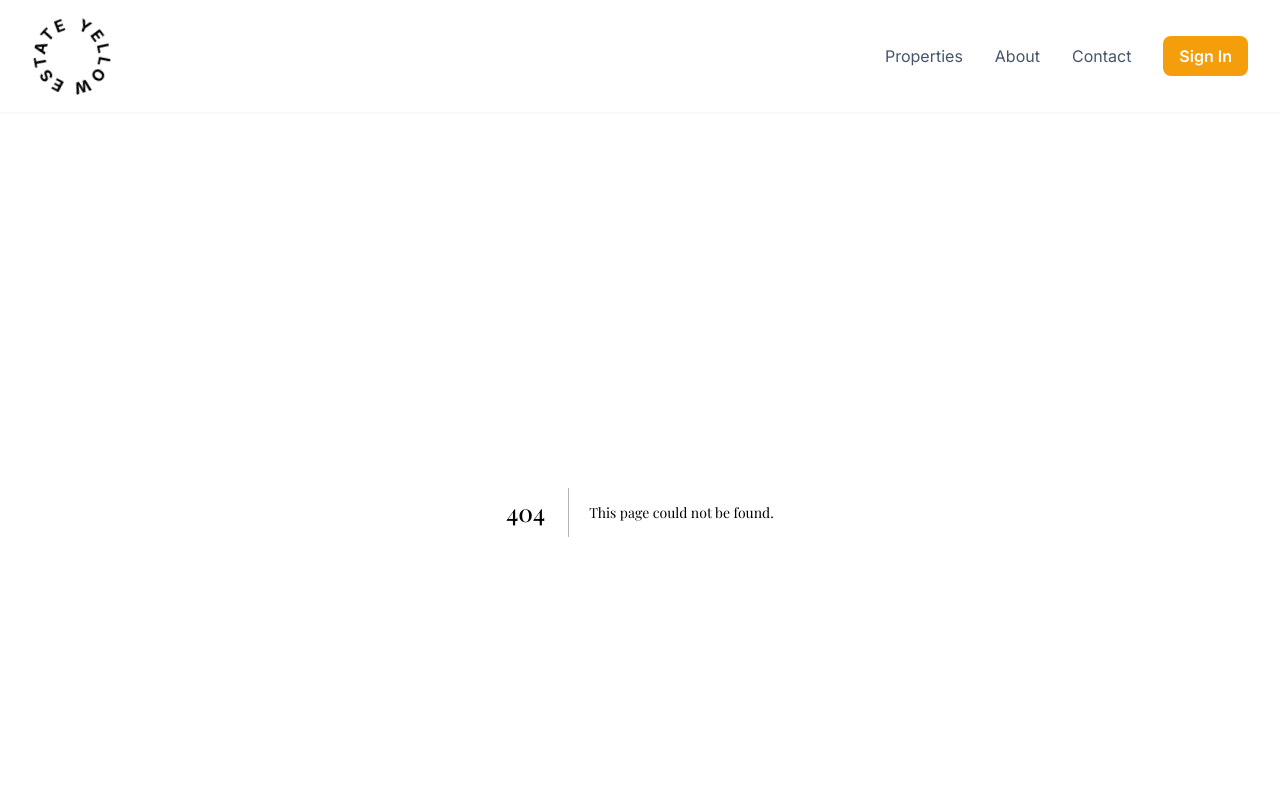
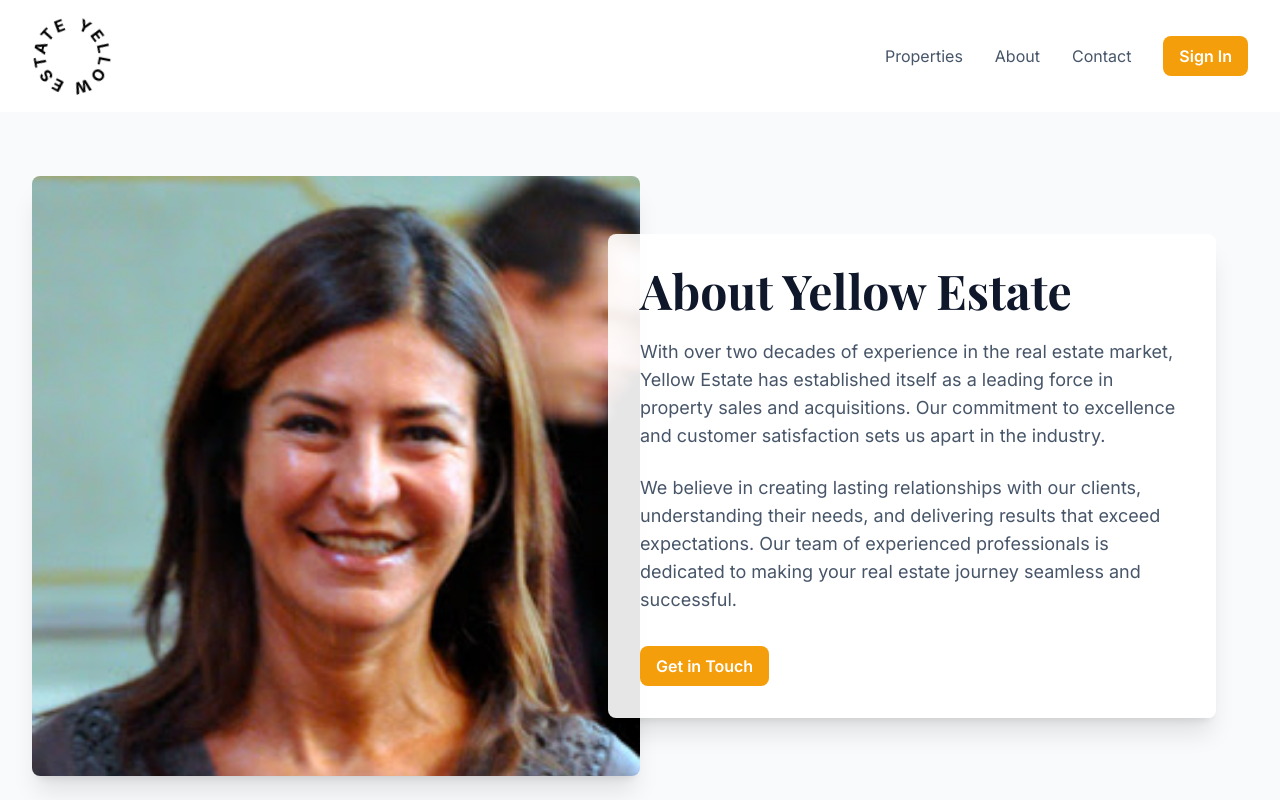
Before and after one commit to peterle95/yellow-real-estate, a Next.js app: page /about in a window 1280 px wide. Before the commit this address had no page. Shown: the top 800 px of the page. Built offline with nearby package versions, Linux system fonts and the light colour scheme; a web font is replaced by a local one.

Commit message:
about page init

```diff
--- /dev/null
+++ b/src/app/about/page.tsx
@@ -0,0 +1,56 @@
+"use client";
+
+import React from 'react';
+import Image from 'next/image';
+import Link from 'next/link';
+
+const AboutPage = () => {
+  return (
+    <div className="min-h-screen bg-gray-50 py-16">
+      <div className="container-custom relative">
+        <div className="flex flex-col lg:flex-row items-center gap-8">
+          {/* Image container with animation */}
+          <div className="w-full lg:w-1/2 animate-slide-from-left">
+            <div className="relative h-[400px] lg:h-[600px]">
+              <Image
+                src="/pics/cinzia.jpg"
+                alt="Real Estate Office"
+                fill
+                className="object-cover rounded-lg shadow-xl"
+              />
+            </div>
+          </div>
+
+          {/* Text content with animation */}
+          <div className="w-full lg:w-1/2 lg:-ml-16 z-10 animate-slide-from-right">
+            <div className="bg-white/90 backdrop-blur-sm p-8 rounded-lg shadow-xl">
+              <h1 className="text-4xl lg:text-5xl font-heading font-bold text-primary-900 mb-6">
+                About Yellow Estate
+              </h1>
+              <p className="text-lg text-primary-600 mb-6">
+                With over two decades of experience in the real estate market,
+                Yellow Estate has established itself as a leading force in
+                property sales and acquisitions. Our commitment to excellence
+                and customer satisfaction sets us apart in the industry.
+              </p>
+              <p className="text-lg text-primary-600 mb-8">
+                We believe in creating lasting relationships with our clients,
+                understanding their needs, and delivering results that exceed
+                expectations. Our team of experienced professionals is dedicated
+                to making your real estate journey seamless and successful.
+              </p>
+              <Link
+                href="/contact"
+                className="btn-primary inline-block"
+              >
+                Get in Touch
+              </Link>
+            </div>
+          </div>
+        </div>
+      </div>
+    </div>
+  );
+};
+
+export default AboutPage;
--- a/src/app/globals.css
+++ b/src/app/globals.css
@@ -73,4 +73,47 @@
   .circular-text path {
     fill: currentColor;
   }
+
+  @keyframes slide-in {
+    0% {
+      transform: translateX(-100%);
+    }
+    100% {
+      transform: translateX(0);
+    }
+  }
+
+  .animate-slide-in {
+    animation: slide-in 0.5s forwards;
+  }
+
+  @keyframes slide-from-left {
+    0% {
+      transform: translateX(-100%);
+      opacity: 0;
+    }
+    100% {
+      transform: translateX(0);
+      opacity: 1;
+    }
+  }
+
+  @keyframes slide-from-right {
+    0% {
+      transform: translateX(100%);
+      opacity: 0;
+    }
+    100% {
+      transform: translateX(0);
+      opacity: 1;
+    }
+  }
+
+  .animate-slide-from-left {
+    animation: slide-from-left 0.8s ease-out forwards;
+  }
+
+  .animate-slide-from-right {
+    animation: slide-from-right 0.8s ease-out forwards;
+  }
 }
```
Also changed, not shown: public/pics/cinzia.jpg (added).
